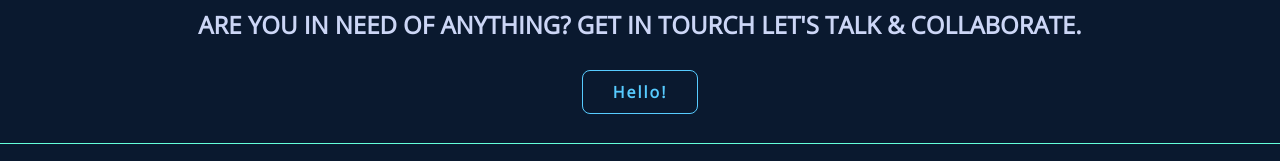
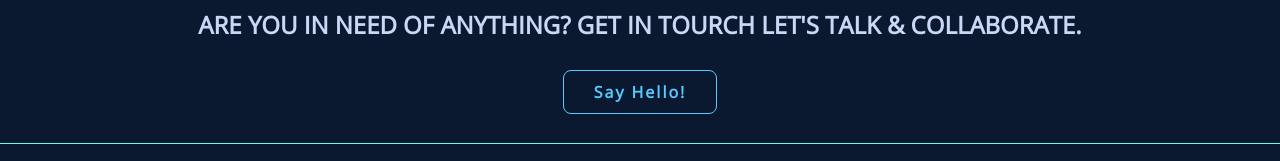
Before and after one commit to Teejay012/potfolio, a plain HTML site: page explore.html in a window 1280 px wide. Shown: the part 1763-1924 px from the top of the page. Drawn offline with nearby package versions, Linux system fonts and the light colour scheme.

Commit message:
Add files via upload

```diff
--- a/explore.html
+++ b/explore.html
@@ -74,7 +74,7 @@
         <section class="exp-4">
             <div class="container">
                 <h1>ARE YOU IN NEED OF ANYTHING? GET IN TOURCH LET'S TALK & COLLABORATE.</h1>
-                <a href="contact.html">Hello!</a>
+                <a href="contact.html">Say Hello!</a>
             </div>
         </section>
 
```
